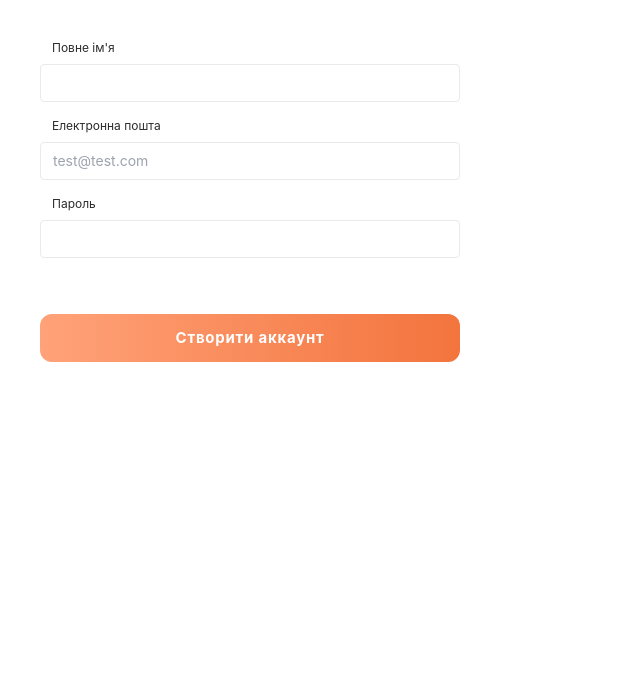
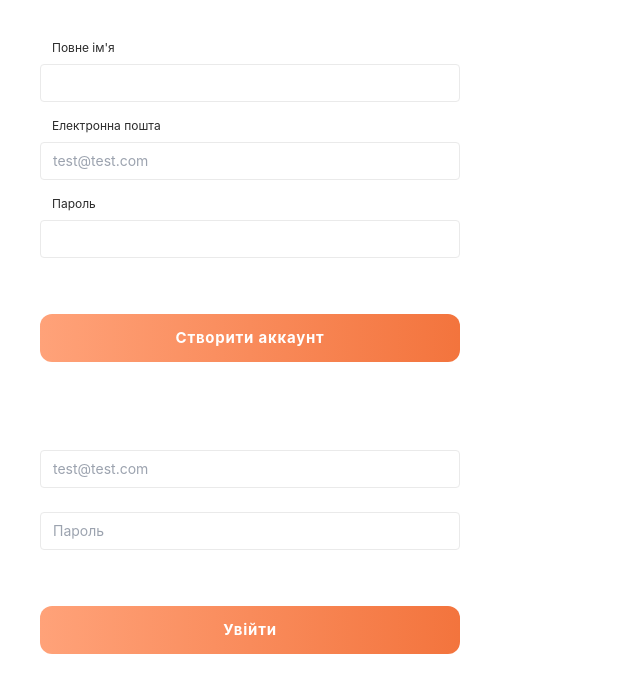
Before and after one commit to Sergiyan92/Traveler, a Vue app: page / in a window 1280 px wide. Shown: the top 692 px of the page, without its empty margins (0-640 px from the left). Built offline with nearby package versions, Linux system fonts and the light colour scheme.

Commit message:
create login form

```diff
--- a/src/App.vue
+++ b/src/App.vue
@@ -1,4 +1,5 @@
 <script setup>
+import LoginForm from './components/Auth/LoginForm/LoginForm.vue'
 import RegistrationForm from './components/Auth/RegistrationForm/RegistrationForm.vue'
 
 // import HomepageView from './views/HomePageView.vue'
@@ -9,4 +10,5 @@ import RegistrationForm from './components/Auth/RegistrationForm/RegistrationFor
     <FavoritePlaces />
   </div> -->
   <RegistrationForm @submit="console.log" />
+  <LoginForm @submit="console.log" />
 </template>
--- /dev/null
+++ b/src/components/Auth/FormContainer.vue
@@ -0,0 +1,3 @@
+<template>
+  <form class="max-w-[500px] w-full bg-white p-10 rounded-2xl"><slot></slot></form>
+</template>
--- /dev/null
+++ b/src/components/Auth/LoginForm/LoginForm.vue
@@ -0,0 +1,27 @@
+<script setup>
+import { reactive, watch } from 'vue'
+import FormContainer from '../FormContainer.vue'
+import IInput from '@/components/IInput/IInput.vue'
+import IBotton from '@/components/IButton/IBotton.vue'
+
+const emit = defineEmits(['submit'])
+const userDate = reactive({
+  password: '',
+  email: ''
+})
+watch(
+  userDate,
+  () => {
+    console.log('changed')
+  },
+  { immediate: true }
+)
+</script>
+
+<template>
+  <FormContainer @submit.prevent="emit('submit', userDate)">
+    <IInput class="mb-4" placeholder="test@test.com" v-model="userDate.email" />
+    <IInput class="mb-4" type="password" placeholder="Пароль" v-model="userDate.password" />
+    <IBotton class="mt-10 w-full" variant="gradient" type="submit">Увійти</IBotton>
+  </FormContainer>
+</template>
--- a/src/components/Auth/RegistrationForm/RegistrationForm.vue
+++ b/src/components/Auth/RegistrationForm/RegistrationForm.vue
@@ -2,6 +2,7 @@
 import IBotton from '@/components/IButton/IBotton.vue'
 import IInput from '@/components/IInput/IInput.vue'
 import { reactive, toRaw } from 'vue'
+import FormContainer from '../FormContainer.vue'
 
 const emit = defineEmits(['submit'])
 const userDate = reactive({
@@ -12,7 +13,7 @@ const userDate = reactive({
 </script>
 
 <template>
-  <form
+  <FormContainer
     class="max-w-[500px] w-full bg-white p-10 rounded-2xl"
     @submit.prevent="emit('submit', toRaw(userDate))"
   >
@@ -25,5 +26,5 @@ const userDate = reactive({
     />
     <IInput class="mb-4" label="Пароль" type="password" v-model="userDate.password" />
     <IBotton class="mt-10 w-full" variant="gradient" type="submit">Створити аккаунт</IBotton>
-  </form>
+  </FormContainer>
 </template>
```
